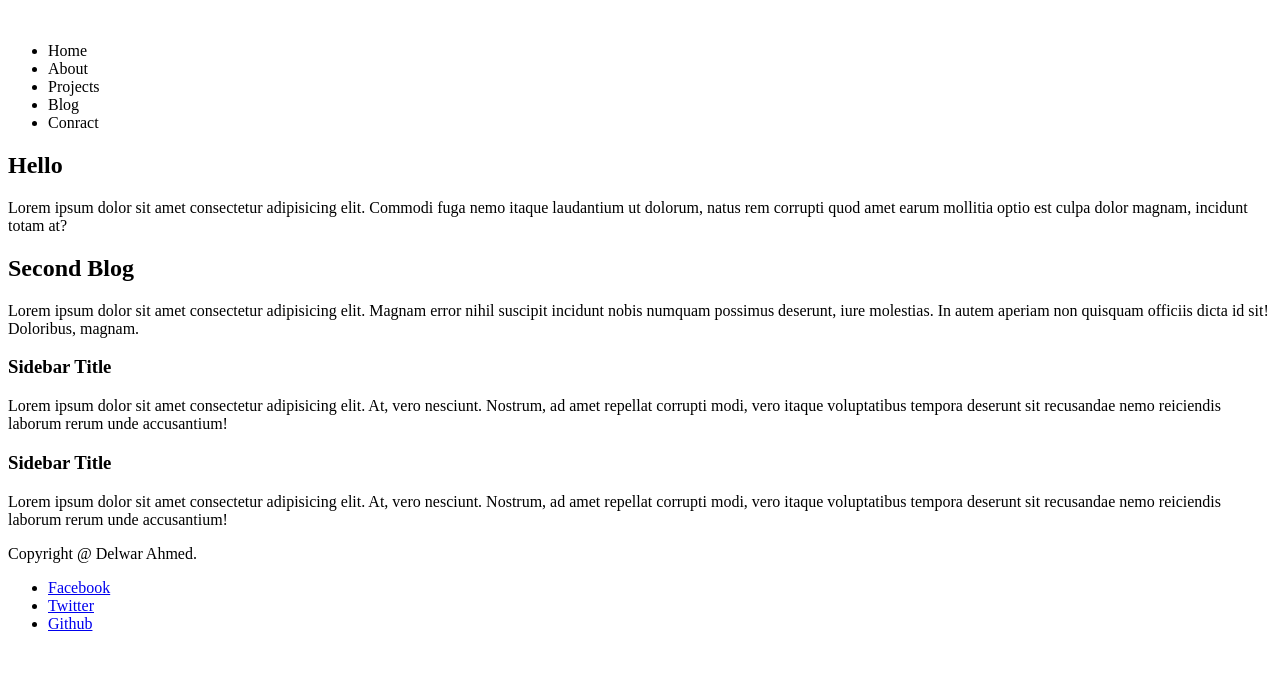
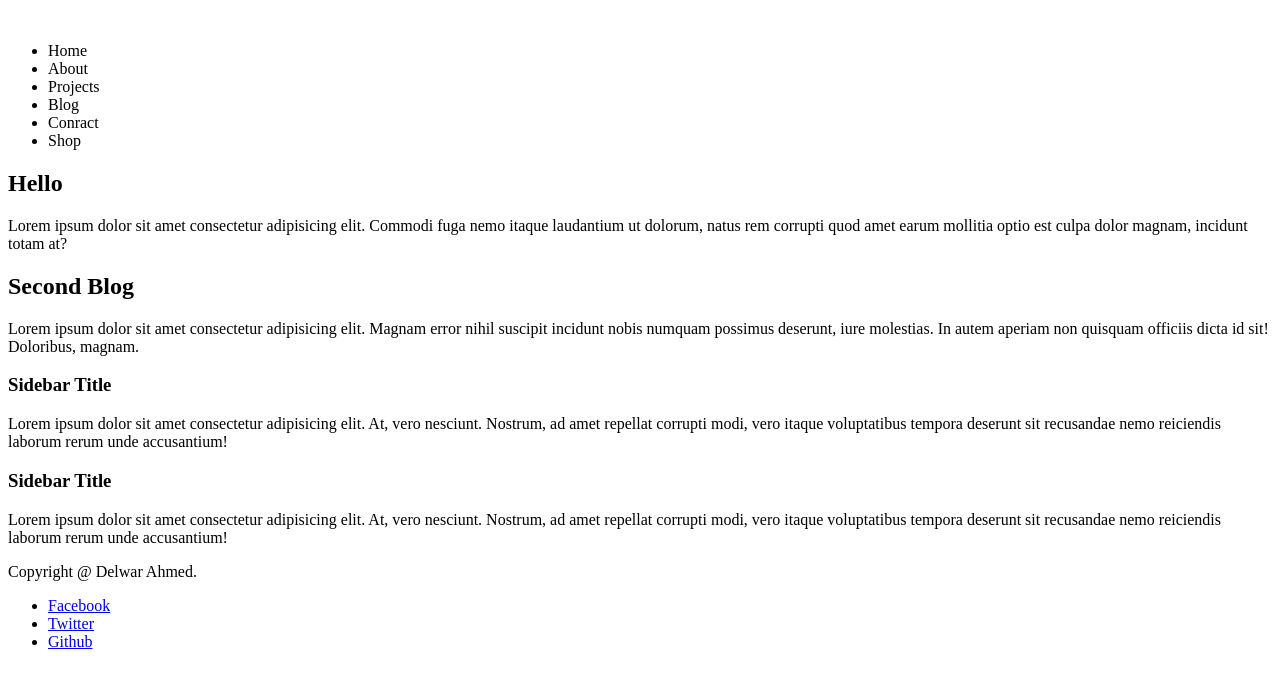
Before and after one commit to dahabib/portfolio, a plain HTML site: page index.html in a window 1280 px wide. Drawn offline with Linux system fonts and the light colour scheme.

Commit message:
added link

```diff
--- a/index.html
+++ b/index.html
@@ -17,6 +17,7 @@
                 <li>Projects</li>
                 <li>Blog</li>
                 <li>Conract</li>
+                <li>Shop</li>
             </ul>
         </div>
         <div class="content">
```
